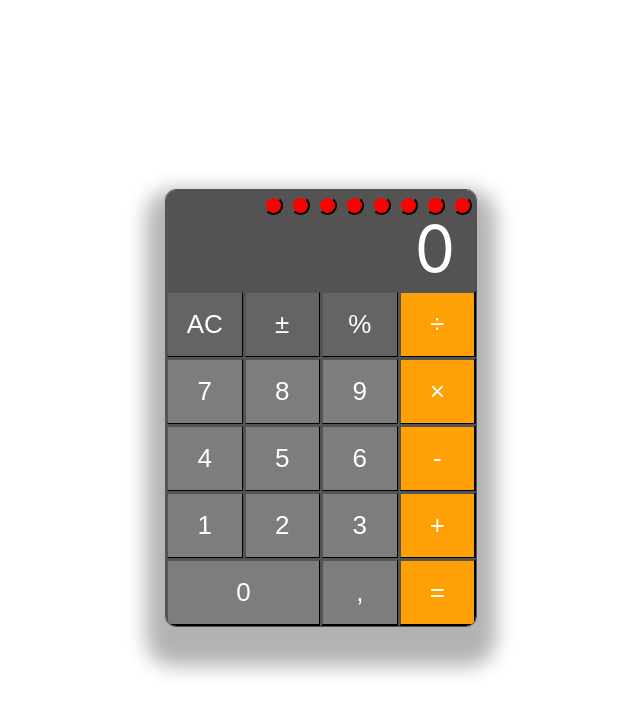
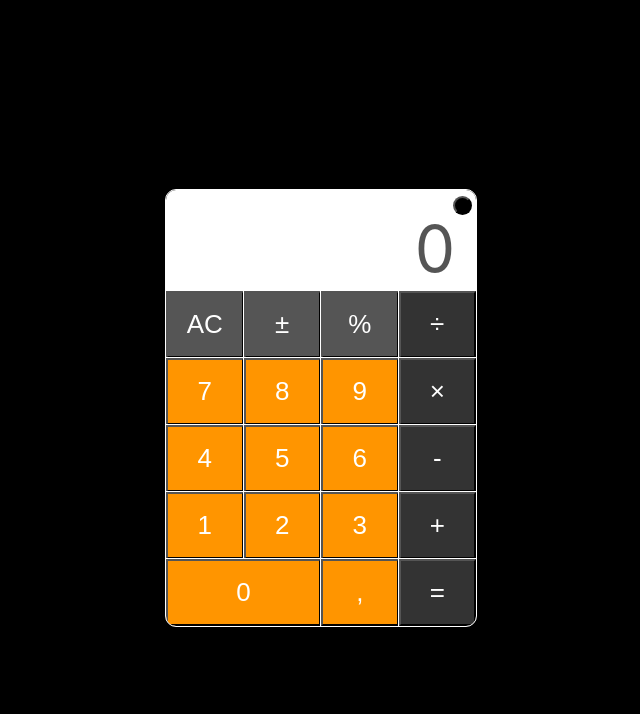
Before and after one commit to dzlek/CustomCalculator, a website built with webpack: page src/index.html in a window 1280 px wide. Both pictures are taken after a click on the button 781 px from the left and 205 px from the top of the page. Shown: the whole page, without its empty margins (319-959 px from the left). Built offline with nearby package versions, Linux system fonts and the light colour scheme.

Commit message:
feat: add theme

```diff
--- a/src/index.js
+++ b/src/index.js
@@ -3,14 +3,7 @@ console.log('Started...')
 document.getElementById('app').innerHTML = `
 <div class="calculator">
     <div class="head" id="head">
-        <button class="circle" data-color="red"></button>
-        <button class="circle" data-color="red"></button>
-        <button class="circle" data-color="red"></button>
-        <button class="circle" data-color="red"></button>
-        <button class="circle" data-color="red"></button>
-        <button class="circle" data-color="red"></button>
-        <button class="circle" data-color="red"></button>
-        <button class="circle" data-color="red"></button>
+        <button class="theme"></button>
     </div>
 
     <div class="display" id="display">0</div>
@@ -42,3 +35,9 @@ document.getElementById('app').innerHTML = `
     </div>
 </div>
 `
+
+const toggleTheme = () => {
+    document.body.classList.toggle('dark')
+}
+
+document.querySelector('.theme').addEventListener('click', toggleTheme)
--- a/src/styles/colors.scss
+++ b/src/styles/colors.scss
@@ -2,9 +2,22 @@
     --background: rgb(255, 255, 255);
     --calculator: rgb(83, 83, 83);
     --font-primary: rgb(255, 255, 255);
+    --font-secondary: rgb(255, 255, 255);
 
     --button-primary: rgb(125, 125, 125);
     --button-secondary: rgb(100, 100, 100);
     --button-action: rgb(255, 160, 6);
     --button-hover: rgb(68, 68, 68);
 }
+
+body.dark {
+    --background: rgb(0, 0, 0);
+    --calculator: rgb(255, 255, 255);
+    --font-primary: rgb(255, 255, 255);
+    --font-secondary: rgb(85, 85, 85);
+
+    --button-primary: rgb(255, 149, 0);
+    --button-secondary: rgb(85, 85, 85);
+    --button-action: rgb(51, 51, 51);
+    --button-hover: rgb(68, 68, 68);
+}
--- a/src/styles/main.scss
+++ b/src/styles/main.scss
@@ -18,7 +18,7 @@ body {
     outline: 1px var(--calculator) solid;
 
     .display {
-        color: var(--font-primary);
+        color: var(--font-secondary);
         font-size: 64px;
         padding: 4px 21px;
         text-align: right;
@@ -30,14 +30,15 @@ body {
         flex-direction: row-reverse;
     }
 
-    .circle {
+    .theme {
         display: inline-block;
         content: '';
         width: 19px;
         height: 19px;
         margin: 6px 4px;
         border-radius: 50%;
-        background-color: red;
+        background-color: var(--background);
+        cursor: pointer;
     }
 
     .buttons {
```
